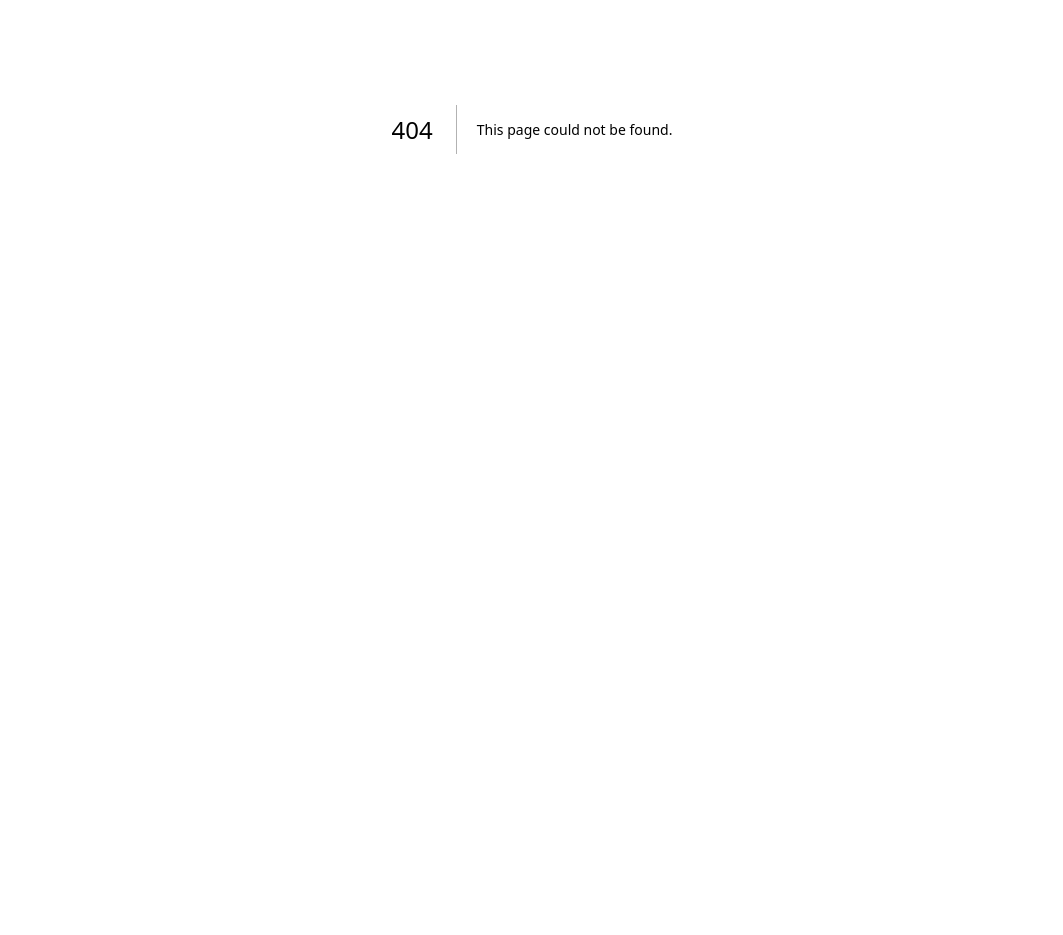
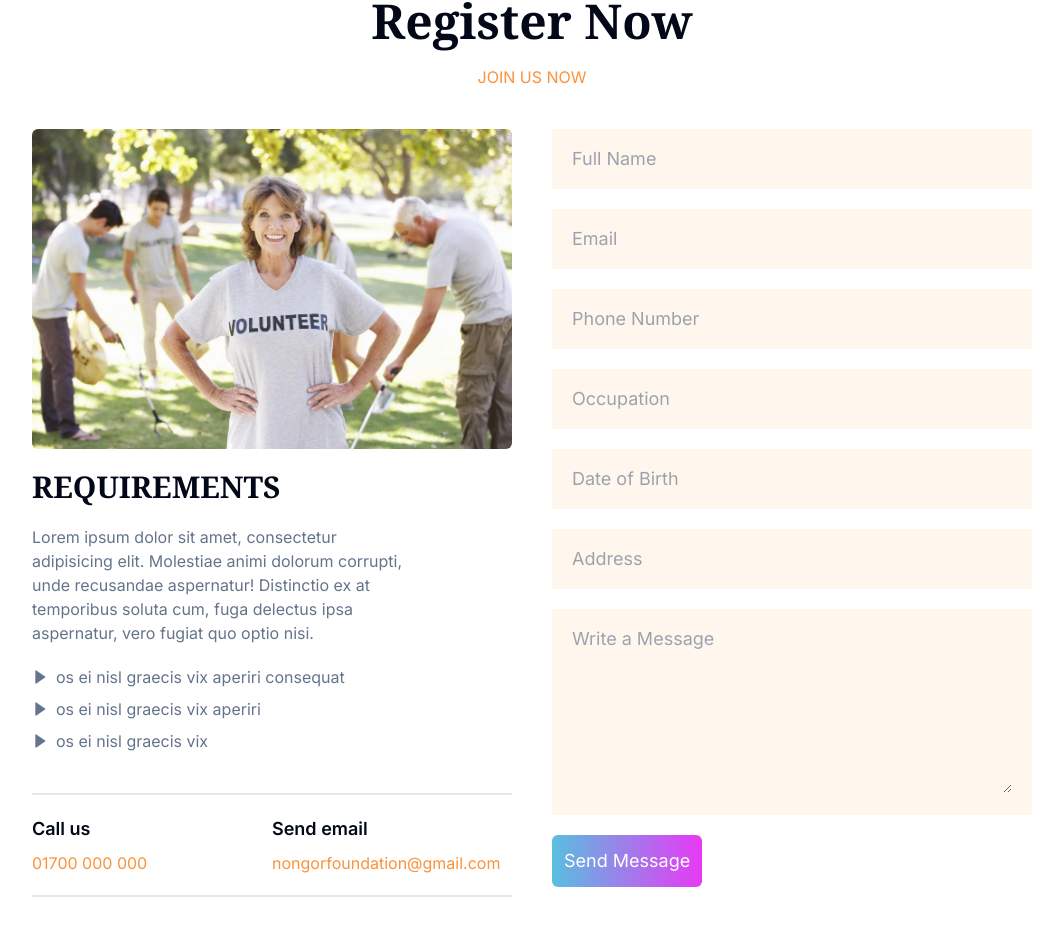
Before and after one commit to tareqhassan2014/nongorfoundation.org, a Next.js app: page /pages/volunteer in a window 1280 px wide. Before the commit this address had no page. Shown: the part 271-1206 px from the top of the page, without its empty margins (108-1171 px from the left). Before the commit the page ends 800 px from the top, so only its background shows below. Built offline with nearby package versions, Linux system fonts and the light colour scheme.

Commit message:
feat:pages/volunteer

```diff
--- /dev/null
+++ b/app/pages/volunteer/page.tsx
@@ -0,0 +1,147 @@
+import Image from "next/image";
+import React from "react";
+import image from "@/public/volunteer.webp";
+import { BiSolidRightArrow } from "react-icons/bi";
+import { Button } from "@/components/ui/button";
+
+const page = () => {
+  return (
+    <main>
+      {/* page header */}
+      <div className=" bg-gradient-to-r from-[#59BFDF] to-[#E739F5] px-10 lg:py-16 py-10 text-white">
+        <h1 className="uppercase text-center w-full lg:text-6xl text-4xl font-extrabold font-serif">
+          Become A Volunteer
+        </h1>
+      </div>
+
+      {/* start form section */}
+      <div className=" max-w-[1000px] mx-auto mt-10 py-10">
+        {/* form header */}
+        <div className=" mb-10 ">
+          <h1 className=" font-serif text-center w-full text-5xl font-semibold">
+            Register Now
+          </h1>
+          <h4 className=" text-center w-full text-orange-400 mt-5">
+            JOIN US NOW
+          </h4>
+        </div>
+
+        <div className=" grid lg:grid-cols-2 md:grid-cols-1 gap-10">
+          {/* form left side image & desc section */}
+          <section>
+            <Image
+              className=" rounded-md "
+              src={image}
+              alt="form-image-SEO section"
+            />
+            <div className=" flex flex-col gap-5 mt-5">
+              <h1 className=" uppercase text-3xl font-bold font-serif ">Requirements</h1>
+
+              <p className=" text-slate-500 lg:w-[80%] w-full">
+                Lorem ipsum dolor sit amet, consectetur adipisicing elit.
+                Molestiae animi dolorum corrupti, unde recusandae aspernatur!
+                Distinctio ex at temporibus soluta cum, fuga delectus ipsa
+                aspernatur, vero fugiat quo optio nisi.
+              </p>
+
+              <ul className=" flex flex-col gap-2 text-slate-500">
+                <li className=" flex gap-2 justify-start items-center">
+                  <BiSolidRightArrow />
+                  <span>os ei nisl graecis vix aperiri consequat</span>
+                </li>
+                <li className=" flex gap-2 justify-start items-center">
+                  <BiSolidRightArrow />
+                  <span>os ei nisl graecis vix aperiri </span>
+                </li>
+                <li className=" flex gap-2 justify-start items-center">
+                  <BiSolidRightArrow />
+                  <span>os ei nisl graecis vix </span>
+                </li>
+              </ul>
+
+              <div className=" grid grid-cols-2 border-t-2 border-b-2 py-5 mt-5 ">
+                <div>
+                  <h3 className=" font-semibold text-lg">Call us</h3>
+                  <p className=" text-orange-400 mt-2">01700 000 000</p>
+                </div>
+                <div>
+                  <h3 className=" font-semibold text-lg">Send email</h3>
+                  <p className=" text-orange-400 mt-2">nongorfoundation@gmail.com</p>
+                </div>
+              </div>
+            </div>
+          </section>
+
+          {/* form right side form section */}
+          <section>
+            <form className=" flex flex-col gap-5 justify-start">
+              <div className=" bg-orange-50 px-5 py-4 rounded-mg">
+                <input
+                  className=" bg-transparent text-lg w-full focus:outline-none "
+                  type="text"
+                  placeholder="Full Name"
+                  name="name"
+                />
+              </div>
+              <div className=" bg-orange-50 px-5 py-4 rounded-mg">
+                <input
+                  className=" bg-transparent text-lg w-full focus:outline-none"
+                  type="text"
+                  placeholder="Email"
+                  name="email"
+                />
+              </div>
+              <div className=" bg-orange-50 px-5 py-4 rounded-mg">
+                <input
+                  className=" bg-transparent text-lg w-full focus:outline-none"
+                  type="number"
+                  placeholder="Phone Number"
+                  name="number"
+                />
+              </div>
+              <div className=" bg-orange-50 px-5 py-4 rounded-mg">
+                <input
+                  className=" bg-transparent text-lg w-full focus:outline-none"
+                  type="text"
+                  placeholder="Occupation"
+                  name="occupation"
+                />
+              </div>
+              <div className=" bg-orange-50 px-5 py-4 rounded-mg">
+                <input
+                  className=" bg-transparent text-lg w-full focus:outline-none"
+                  type="text"
+                  placeholder="Date of Birth"
+                  name="date"
+                />
+              </div>
+              <div className=" bg-orange-50 px-5 py-4 rounded-mg">
+                <input
+                  className=" bg-transparent text-lg w-full focus:outline-none"
+                  type="text"
+                  placeholder="Address"
+                  name="address"
+                />
+              </div>
+              <div className=" bg-orange-50 px-5 py-4 rounded-mg">
+                <textarea
+                  className=" bg-transparent text-lg w-full focus:outline-none"
+                  rows={6}
+                  placeholder="Write a Message"
+                />
+              </div>
+
+              <div>
+                <button className=" bg-gradient-to-r from-[#59BFDF] to-[#E739F5] text-white p-3 rounded-md text-lg " type="submit">
+                  Send Message
+                </button>
+              </div>
+            </form>
+          </section>
+        </div>
+      </div>
+    </main>
+  );
+};
+
+export default page;
```
Also changed, not shown: public/volunteer.webp (added).
